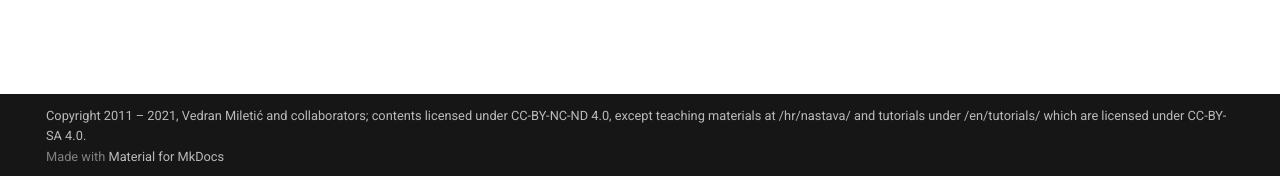
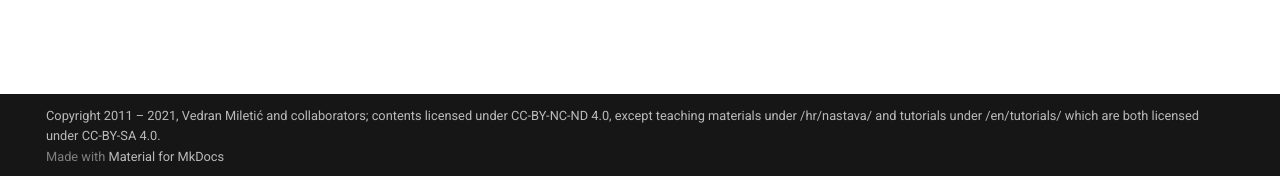
Before and after one commit to gaseri/website, an MkDocs documentation site: the page built from docs/index.md, in a window 1280 px wide. Shown: the part 721-897 px from the top of the page. Built offline with MkDocs 1.6.1 and Material for MkDocs 9.7.7, drawn with Linux system fonts in a browser that asks for light colours; emoji names are drawn with the system emoji font; comment, search, counter and statistics services are not loaded.

Commit message:
Teaching materials are not exactly at /hr/nastava/ but under it

```diff
--- a/mkdocs.yml
+++ b/mkdocs.yml
@@ -2,7 +2,7 @@ site_name: Group for apps and services on exascale research infrastructure
 site_description: Research and teaching group at University of Rijeka Faculty of Information Technology
 site_author: Vedran Miletić
 site_url: https://group.miletic.net/
-copyright: Copyright 2011 – 2021, Vedran Miletić and collaborators; contents licensed under CC-BY-NC-ND 4.0, except teaching materials at /hr/nastava/ and tutorials under /en/tutorials/ which are licensed under CC-BY-SA 4.0.
+copyright: Copyright 2011 – 2021, Vedran Miletić and collaborators; contents licensed under CC-BY-NC-ND 4.0, except teaching materials under /hr/nastava/ and tutorials under /en/tutorials/ which are both licensed under CC-BY-SA 4.0.
 repo_url: https://github.com/gaseri/website/
 edit_uri: blob/main/docs/
 nav:
```
